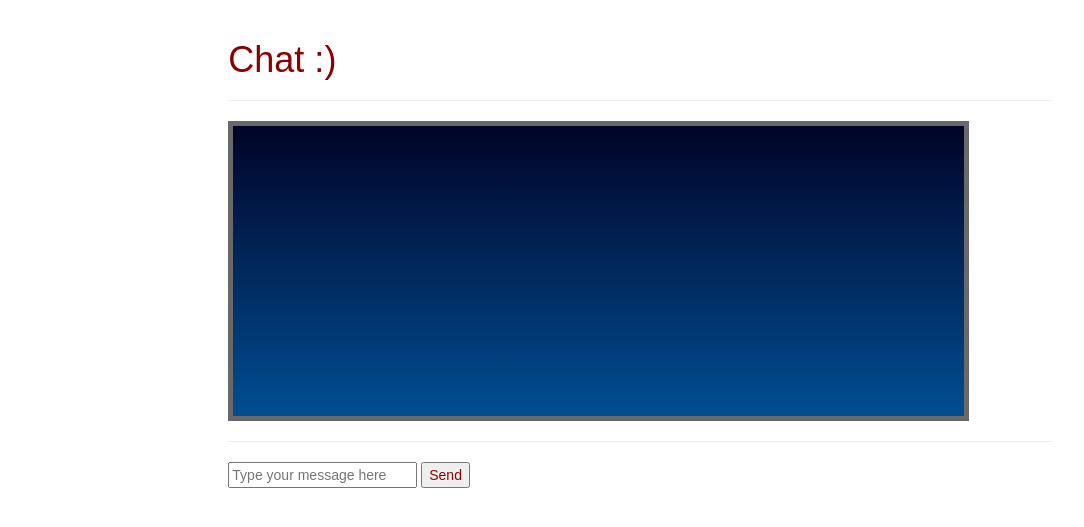
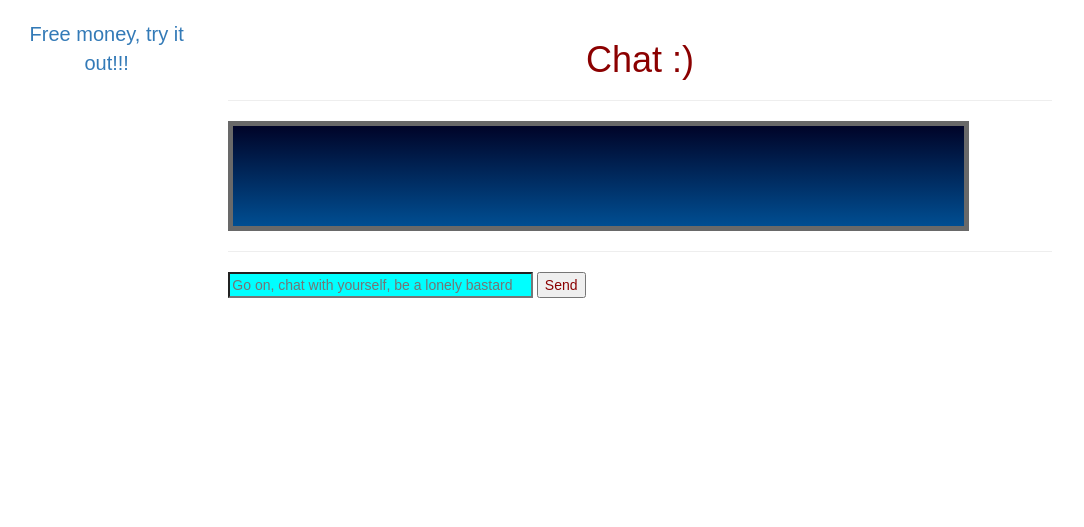
Before and after one commit to danielsmerzvinskis/flask_xD, a Flask app: page / in a window 1280 px wide. Shown: the part 50-577 px from the top of the page, without its empty margins (0-1084 px from the left). Run offline with Flask 2, Linux system fonts and the light colour scheme; data that the repository does not hold is empty; some libraries are stand-ins or nearby versions.

Commit message:
Chat update

```diff
--- a/static/css/chat.css
+++ b/static/css/chat.css
@@ -1,11 +1,14 @@
 .chats{
     background-image: linear-gradient(180deg,#000428, #004e92);
-    height: 300px;
     width: 90%;
     padding: 50px;
     border: 1px solid dimgray;
     box-sizing: border-box;
     border-width: 5px;
+}
+
+.chat{
+    text-align: center;
 }
 
 .msg-sent{
@@ -24,6 +27,11 @@
     margin: 10px 0;
 }
 
+.msg-field{
+    width: 37%;
+    background-color: aqua;
+}
+
 /* .time-right {
     float: right;
     color: #aaa;
--- a/templates/chats.html
+++ b/templates/chats.html
@@ -7,6 +7,7 @@
     <link rel="stylesheet" href="https://maxcdn.bootstrapcdn.com/bootstrap/3.4.1/css/bootstrap.min.css">
     <script src="https://ajax.googleapis.com/ajax/libs/jquery/3.4.1/jquery.min.js"></script>
     <script src="https://maxcdn.bootstrapcdn.com/bootstrap/3.4.1/js/bootstrap.min.js"></script>
+    <link rel="stylesheet" href="../static/css/main.css">
     <link rel="stylesheet" href="../static/css/chat.css">
     <style>
       body {font-family: Arial, Helvetica, sans-serif;}
@@ -38,13 +39,13 @@
             <div class="container-fluid text-center">
                 <div class="row content">
                     <div class="col-sm-2 sidenav">
-                        <!-- <p><a href="https://youtu.be/dQw4w9WgXcQ">Free money, try it out!!!</a></p>
+                        <p><a href="https://youtu.be/dQw4w9WgXcQ">Free money, try it out!!!</a></p>
                         <p><a href="#"></a></p>
-                        <p><a href="#"></a></p> -->
+                        <p><a href="#"></a></p>
                     </div>
                     <div class="col-sm-8 text-left">
                         <font color="#8b000000">
-                            <h1>Chat :)</h1>
+                            <h1 class="chat">Chat :)</h1>
                               <hr />
 
                               <div id="chats" class="chats">
@@ -54,11 +55,16 @@
 
 
                               <div>
-                                <input id="zinja" placeholder="Type your message here" type="text">
+                                <input class="msg-field" id="zinja" placeholder="Go on, chat with yourself, be a lonely bastard" type="text">
                                 <button onClick="suutiZinju();" type="button">Send</button>
                               </div>
                               <script src="../static/js/chat.js"></script>
                               {% block yeah %}
 
                               {% endblock %}
+                        </font>
+                    </div>
+                </div>
+                </div>
+</body>
 </html>
```
